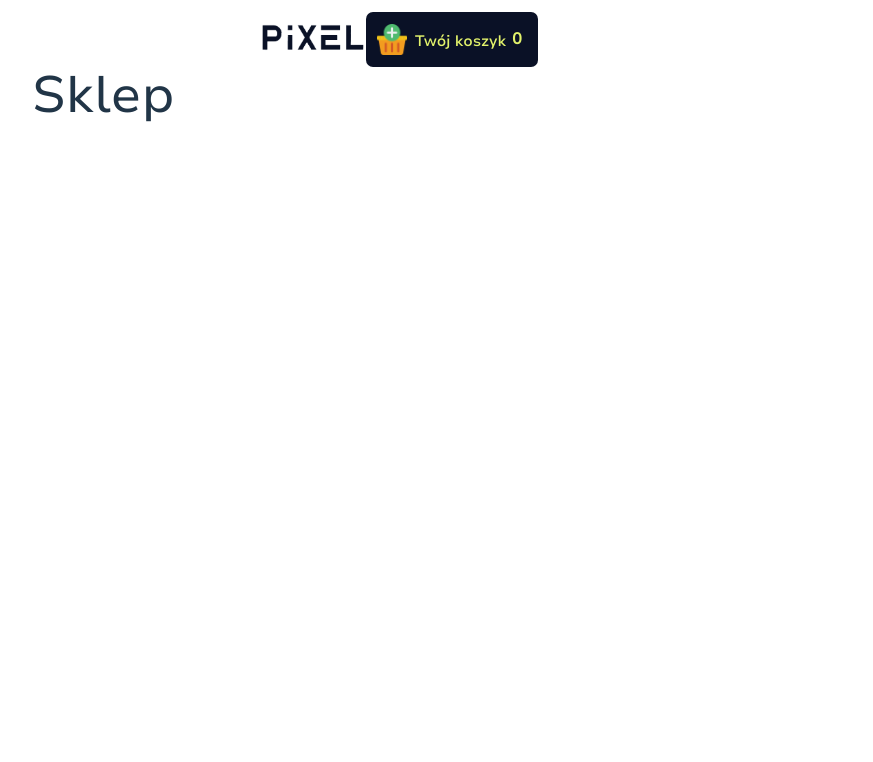
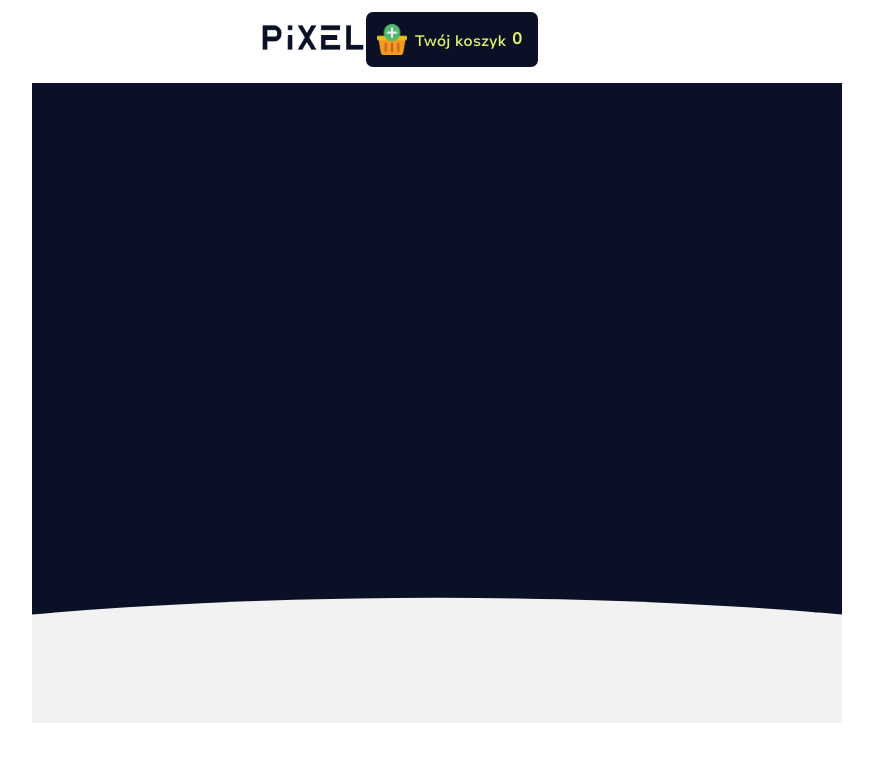
Before and after one commit to michalkrudysz/browse-cart, a React (Vite) app: page / in a window 1280 px wide. Shown: the top 762 px of the page, without its empty margins (203-1076 px from the left). Built offline with nearby package versions, Linux system fonts and the light colour scheme.

Commit message:
Implemented an ellipse effect on the MainProduct component from the bottom.

```diff
--- /dev/null
+++ b/src/components/MainProduct.jsx
@@ -0,0 +1,9 @@
+import classes from "./MainProduct.module.scss";
+
+export default function MainProduct() {
+  return (
+    <div className={classes["main-product"]}>
+      <div className={classes.product}></div>
+    </div>
+  );
+}
--- /dev/null
+++ b/src/components/MainProduct.module.scss
@@ -0,0 +1,22 @@
+.main-product {
+  background-color: #0a1126;
+  overflow: hidden;
+  position: relative;
+  height: auto;
+  margin-top: 1em;
+
+  .product {
+    height: 80vh;
+  }
+
+  &::after {
+    content: "";
+    position: absolute;
+    bottom: 0;
+    left: 0;
+    right: 0;
+    height: 250px;
+    background-color: #f2f2f2;
+    clip-path: ellipse(100% 50% at 50% 100%);
+  }
+}
--- a/src/components/Shop.jsx
+++ b/src/components/Shop.jsx
@@ -1,9 +1,10 @@
 import classes from "./Shop.module.scss";
+import MainProduct from "./MainProduct";
 
 export default function Shop() {
   return (
     <div className={classes.shop}>
-      <h1>Sklep</h1>
+      <MainProduct />
     </div>
   );
 }
```
